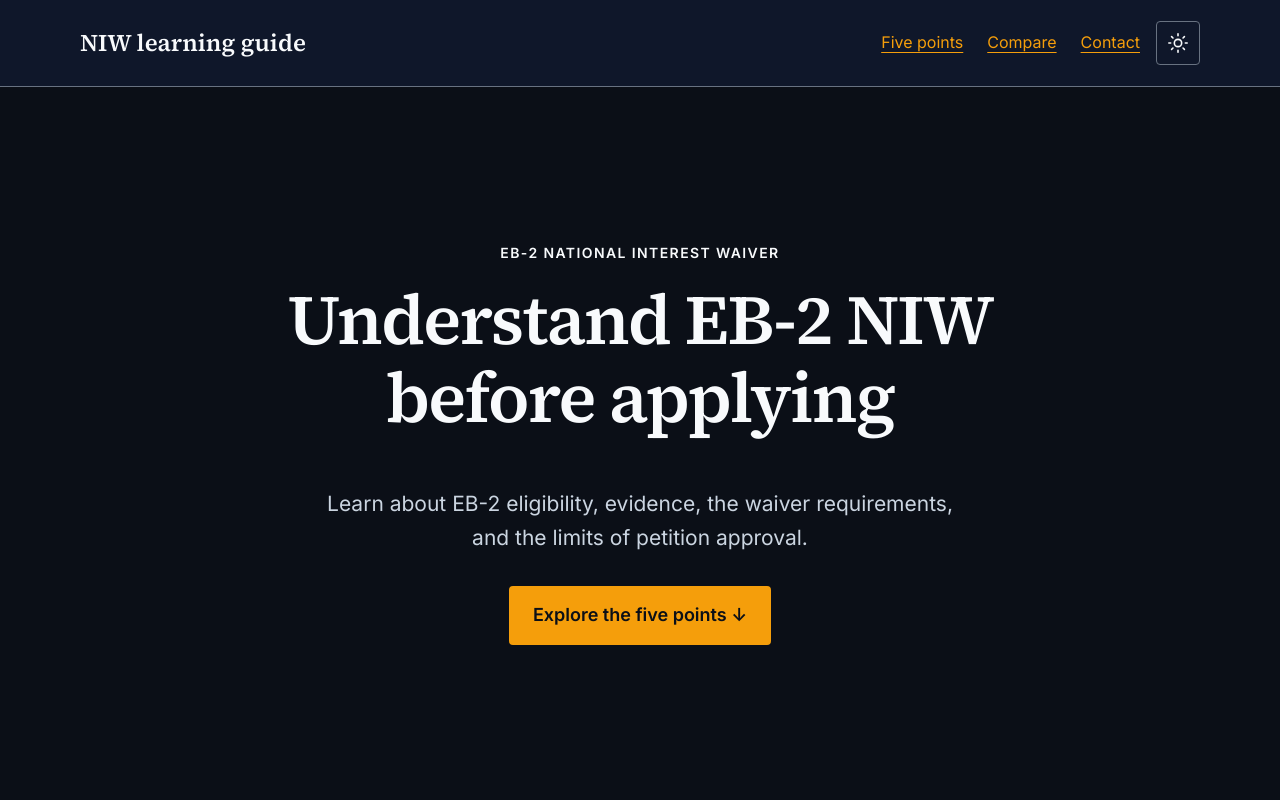
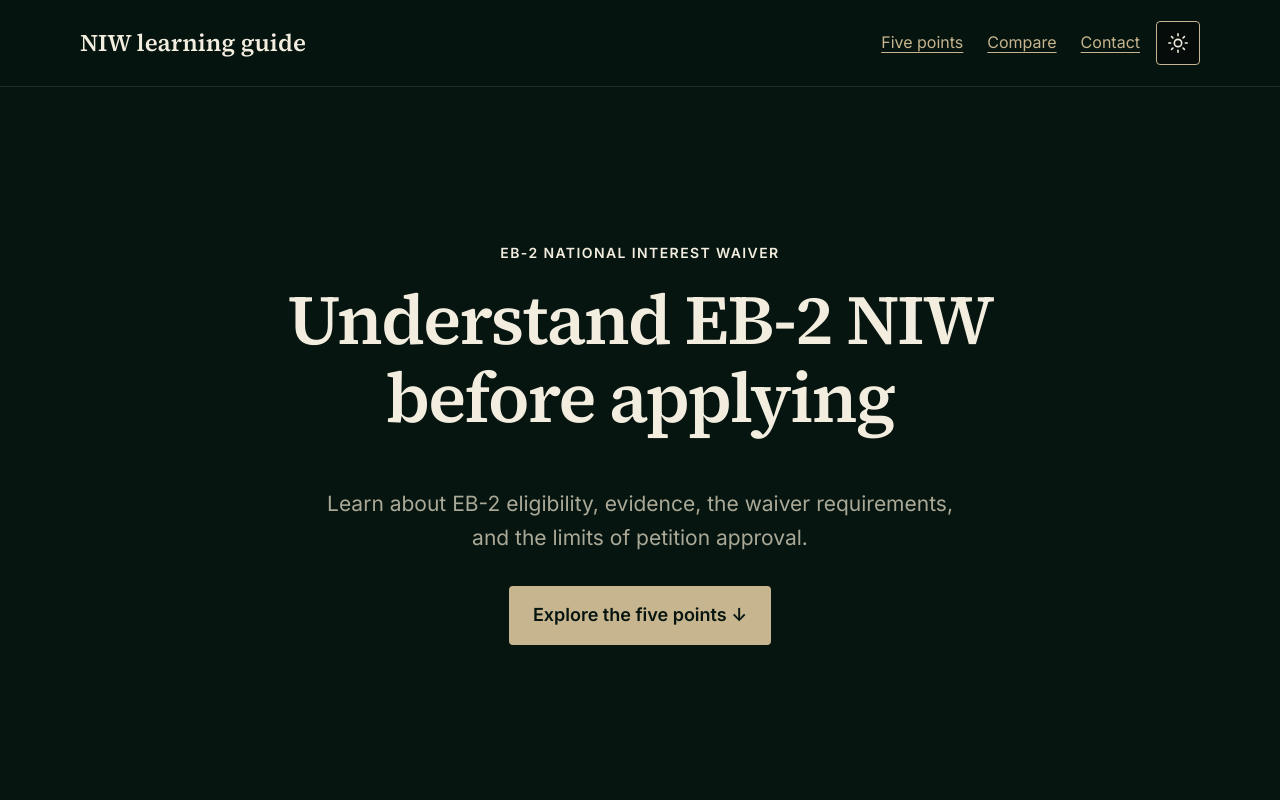
Before and after one commit to sabbirx06/niw-landing-page, a plain HTML site: page index.html in a window 1280 px wide. Both pictures are taken after a click on the button "Switch to dark mode". Shown: the top 800 px of the page. Drawn offline with Linux system fonts and the light colour scheme.

Commit message:
style: apply forest green and gold dark palette

```diff
--- a/styles.css
+++ b/styles.css
@@ -16,29 +16,32 @@
 
 :root[data-theme="dark"] {
   color-scheme: dark;
-  --primary: #F8FAFC;
-  --accent: #F59E0B;
-  --foreground: #F8FAFC;
-  --background: #0B0F17;
-  --error: #EF4444;
-  --success: #10B981;
-  --accent-hover: #FBBF24;
-  --border: #687281;
-  --focus: #38BDF8;
-  --button-text: #0B0F17;
-  --sub-background: #0F172A;
-  --panel: #151D2F;
-  --elevated: #1E293B;
-  --surface-hover: #26354D;
-  --secondary: #CBD5E1;
-  --subtle: #94A3B8;
-  --muted: #738196;
-  --disabled: #475569;
-  --card-outline: #1E293B;
-  --divider: #1B2538;
-  --warm-accent: #F59E0B;
-  --warning: #F59E0B;
-  --info: #3B82F6;
+  --primary: #F2EDDF;
+  --accent: #C6B58E;
+  --foreground: #F2EDDF;
+  --background: #071510;
+  --error: #EAC29B;
+  --success: #A6DCB5;
+  --accent-hover: #E4D6B7;
+  --border: #C6B58E26;
+  --focus: #E4D6B7;
+  --button-text: #071510;
+  --sub-background: #050C09;
+  --panel: #102019;
+  --elevated: #232B25;
+  --surface-hover: #0B1C14;
+  --secondary: #AAA997;
+  --subtle: #C5C7B7;
+  --muted: #AAA997;
+  --disabled: #AAA997;
+  --card-outline: #C6B58E26;
+  --divider: #C6B58E26;
+  --warm-accent: #C6B58E;
+  --warning: #C6B58E;
+  --info: #C5C7B7;
+  --header-background: #071510D9;
+  --success-background: #8BA77912;
+  --success-border: #8BA77960;
 }
 
 
@@ -182,7 +185,7 @@ input, select { width: 100%; min-width: 0; min-height: 50px; border: 1px solid v
   .theme-ready .wordmark { transition: font-size 200ms ease, color 200ms ease; }
 }
 
-/* Slate surfaces and amber actions apply only to the dark palette. */
+/* Forest surfaces and gold actions apply only to the dark palette. */
 :root[data-theme="dark"] .site-header,
 :root[data-theme="dark"] .theme-toggle,
 :root[data-theme="dark"] input,
@@ -203,3 +206,13 @@ input, select { width: 100%; min-width: 0; min-height: 50px; border: 1px solid v
 :root[data-theme="dark"] .comparison-table tbody tr { background-color: var(--panel); }
 :root[data-theme="dark"] .comparison-table tbody tr:nth-child(even) { background-color: var(--elevated); }
 :root[data-theme="dark"] .comparison-table td:last-child { color: var(--subtle); }
+
+:root[data-theme="dark"] .site-header { background-color: var(--header-background); -webkit-backdrop-filter: blur(12px); backdrop-filter: blur(12px); }
+:root[data-theme="dark"] input,
+:root[data-theme="dark"] select,
+:root[data-theme="dark"] .theme-toggle,
+:root[data-theme="dark"] .comparison-table th,
+:root[data-theme="dark"] .comparison-table td { border-color: var(--accent); }
+:root[data-theme="dark"] input[aria-invalid="true"],
+:root[data-theme="dark"] select[aria-invalid="true"] { border-color: var(--error); }
+:root[data-theme="dark"] .confirmation { background-color: var(--success-background); box-shadow: inset 0 0 0 1px var(--success-border); }
```
Also changed, not shown: screenshots/forest-dark-1280-errors-full.png (added), screenshots/forest-dark-1280-success-full.png (added), screenshots/forest-dark-375-errors-full.png (added), screenshots/forest-dark-375-success-full.png (added), screenshots/forest-light-1280-errors-full.png (added), screenshots/forest-light-1280-success-full.png (added), screenshots/forest-light-375-errors-full.png (added), screenshots/forest-light-375-success-full.png (added), 2 other files.
